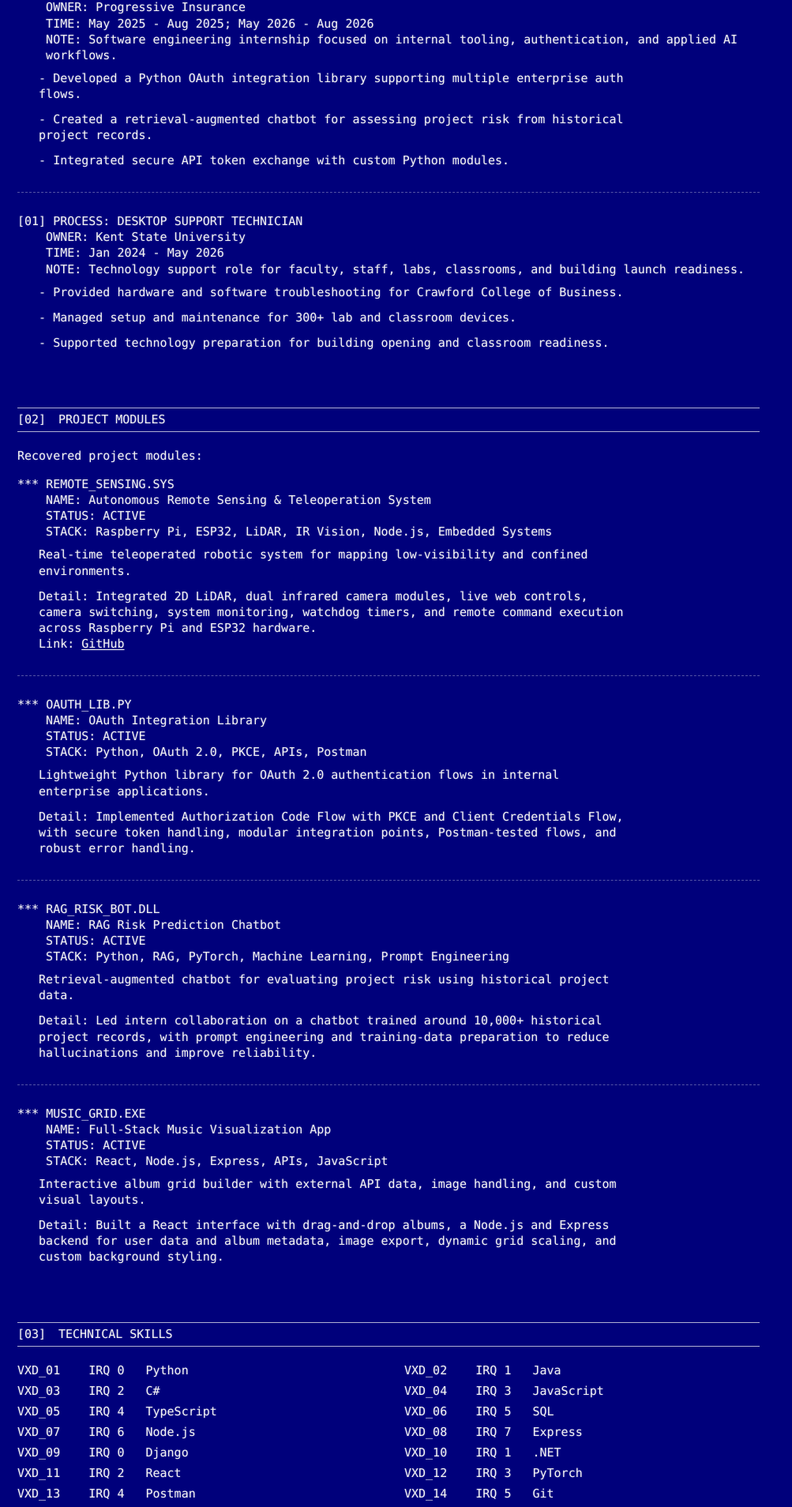
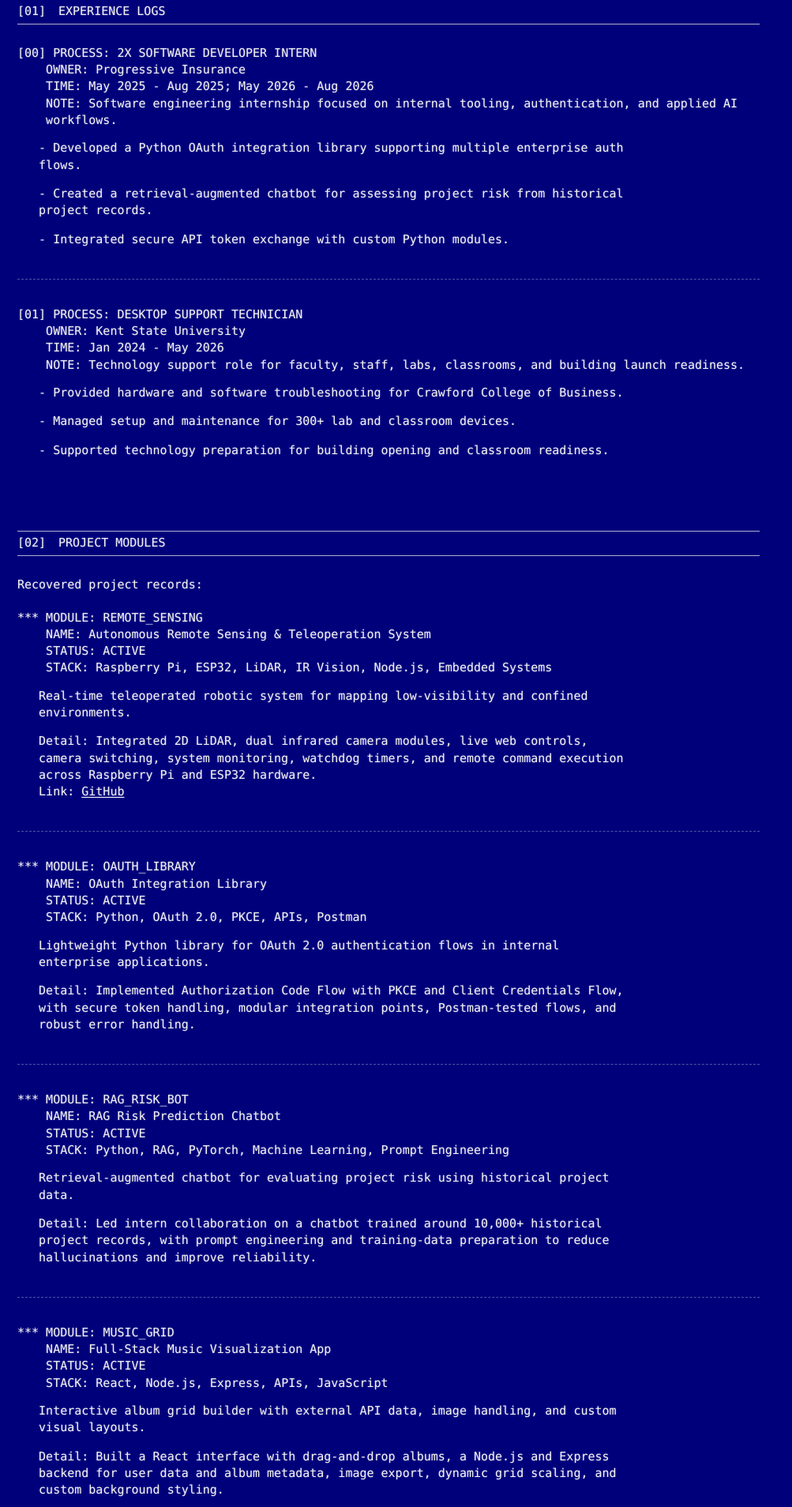
Before and after one commit to ombakh/web, a React (Vite) app: page / in a window 1280 px wide. Shown: the part 844-2752 px from the top of the page at 79% size, without its empty margins (0-1003 px from the left). Built offline with nearby package versions, Linux system fonts and the light colour scheme.

Commit message:
Improve spacing and simplify retro labels

```diff
--- a/scripts/build-static.cjs
+++ b/scripts/build-static.cjs
@@ -5,7 +5,7 @@
 const root = process.cwd()
 const dist = path.join(root, 'dist')
 const assets = path.join(dist, 'assets')
-const assetVersion = 'no-domain-1'
+const assetVersion = 'readability-1'
 
 function copyDir(source, target) {
   if (!fs.existsSync(source)) return
--- a/src/App.tsx
+++ b/src/App.tsx
@@ -129,8 +129,8 @@
           </p>
         </div>
         <figure className="headshot-frame">
-          <img src="./headshot.jpeg?v=no-domain-1" alt="Om Bakhshi headshot" />
-          <figcaption>PROFILE_IMG.BMP recovered</figcaption>
+          <img src="./headshot.jpeg?v=readability-1" alt="Om Bakhshi headshot" />
+          <figcaption>Profile image recovered</figcaption>
         </figure>
       </div>
     </header>
@@ -189,11 +189,11 @@
   return (
     <section className="bsod-block" id="projects">
       <SectionTitle code="02" title="PROJECT MODULES" />
-      <p className="section-note">Recovered project modules:</p>
+      <p className="section-note">Recovered project records:</p>
       {projects.map((project) => (
-        <article className="module-entry" key={project.file}>
+        <article className="module-entry" key={project.module}>
           <p className="entry-heading">
-            *** {project.file}
+            *** MODULE: {project.module}
             <br />
             <span>NAME: {project.title}</span>
             <br />
@@ -209,7 +209,7 @@
                 <br />
                 Link:{' '}
                 {project.links.map((link, linkIndex) => (
-                  <span key={`${project.file}-${link.href}`}>
+                  <span key={`${project.module}-${link.href}`}>
                     {linkIndex > 0 && ' | '}
                     <TerminalLink href={link.href}>{link.label}</TerminalLink>
                   </span>
@@ -227,8 +227,8 @@
   const componentRows = useMemo(
     () =>
       skills.map((skill, index) => ({
-        address: `VXD_${String(index + 1).padStart(2, '0')}`,
-        irq: `IRQ ${index % 8}`,
+        address: `SKILL ${String(index + 1).padStart(2, '0')}`,
+        irq: `SET ${index % 4}`,
         skill,
       })),
     [],
--- a/src/data/portfolio.ts
+++ b/src/data/portfolio.ts
@@ -1,5 +1,5 @@
 export type Project = {
-  file: string
+  module: string
   title: string
   status: string
   summary: string
@@ -27,7 +27,7 @@
 
 export const projects: Project[] = [
   {
-    file: 'REMOTE_SENSING.SYS',
+    module: 'REMOTE_SENSING',
     title: 'Autonomous Remote Sensing & Teleoperation System',
     status: 'ACTIVE',
     summary:
@@ -38,7 +38,7 @@
     links: [{ label: 'GitHub', href: 'https://github.com/ombakh' }],
   },
   {
-    file: 'OAUTH_LIB.PY',
+    module: 'OAUTH_LIBRARY',
     title: 'OAuth Integration Library',
     status: 'ACTIVE',
     summary:
@@ -49,7 +49,7 @@
     links: [],
   },
   {
-    file: 'RAG_RISK_BOT.DLL',
+    module: 'RAG_RISK_BOT',
     title: 'RAG Risk Prediction Chatbot',
     status: 'ACTIVE',
     summary:
@@ -60,7 +60,7 @@
     links: [],
   },
   {
-    file: 'MUSIC_GRID.EXE',
+    module: 'MUSIC_GRID',
     title: 'Full-Stack Music Visualization App',
     status: 'ACTIVE',
     summary:
--- a/src/index.css
+++ b/src/index.css
@@ -60,7 +60,7 @@
   padding: clamp(12px, 2vw, 24px) 0 clamp(84px, 10vw, 128px);
   margin-left: clamp(8px, 2vw, 22px);
   font-size: clamp(12px, 1.18vw, 15px);
-  line-height: 1.34;
+  line-height: 1.42;
   letter-spacing: 0;
   text-align: left;
   text-shadow: 0 0 2px rgba(255, 255, 255, 0.32);
@@ -95,17 +95,17 @@
 
 .bsod-block {
   width: min(980px, 100%);
-  margin: 0 0 clamp(28px, 4vw, 42px) 0;
+  margin: 0 0 clamp(34px, 5vw, 52px) 0;
   white-space: normal;
 }
 
 .bsod-block p {
-  margin: 0 0 12px 0;
+  margin: 0 0 15px 0;
 }
 
 .hero-block {
   margin-top: 0;
-  margin-bottom: 34px;
+  margin-bottom: 42px;
 }
 
 .panic-title {
@@ -119,7 +119,7 @@
   display: grid;
   grid-template-columns: minmax(0, 1fr) clamp(150px, 18vw, 190px);
   align-items: start;
-  gap: clamp(16px, 3vw, 30px);
+  gap: clamp(20px, 3.5vw, 36px);
   width: min(940px, 100%);
   margin-top: 4px;
 }
@@ -157,7 +157,7 @@
   grid-template-columns: 42px minmax(0, 1fr);
   column-gap: 10px;
   width: min(940px, 100%);
-  margin: 0 0 clamp(14px, 2vw, 20px) 0;
+  margin: 0 0 clamp(18px, 2.5vw, 26px) 0;
   padding: 4px 0 5px 0;
   border-top: 1px solid rgba(244, 244, 244, 0.72);
   border-bottom: 1px solid rgba(244, 244, 244, 0.72);
@@ -179,7 +179,7 @@
 }
 
 .section-note {
-  margin-bottom: 16px !important;
+  margin-bottom: 20px !important;
 }
 
 .terminal-link {
@@ -220,7 +220,7 @@
 }
 
 .entry-heading {
-  margin-bottom: 9px !important;
+  margin-bottom: 14px !important;
   overflow-wrap: anywhere;
 }
 
@@ -232,8 +232,8 @@
 .log-entry,
 .module-entry {
   width: min(940px, 100%);
-  margin: 0 0 clamp(18px, 3vw, 26px) 0;
-  padding: 0 0 clamp(14px, 2vw, 18px) 0;
+  margin: 0 0 clamp(24px, 3.5vw, 34px) 0;
+  padding: 0 0 clamp(18px, 2.5vw, 24px) 0;
   border-bottom: 1px dashed rgba(244, 244, 244, 0.34);
 }
 
@@ -246,38 +246,39 @@
   display: grid;
   grid-template-columns: repeat(2, minmax(0, 1fr));
   width: min(940px, 100%);
-  column-gap: clamp(20px, 4vw, 40px);
+  column-gap: clamp(28px, 5vw, 54px);
+  row-gap: 4px;
 }
 
 .component-grid p {
   display: grid;
-  grid-template-columns: 8ch 6ch minmax(0, 1fr);
-  column-gap: 2ch;
+  grid-template-columns: 9ch 5ch minmax(0, 1fr);
+  column-gap: 3ch;
 }
 
 .component-grid p,
 .dump-lines p {
-  margin: 0 0 6px 0;
+  margin: 0 0 8px 0;
   overflow-wrap: anywhere;
 }
 
 .dump-lines {
   width: min(940px, 100%);
-  margin: 0 0 14px 0;
+  margin: 4px 0 18px 0;
   padding-left: 4ch;
   overflow-wrap: anywhere;
 }
 
 .spaced {
-  margin-top: 18px !important;
+  margin-top: 24px !important;
 }
 
 .memory-block {
-  margin-top: 28px;
+  margin-top: 34px;
 }
 
 .footer-block {
-  margin-top: 34px;
+  margin-top: 42px;
 }
 
 .boot-screen {
@@ -500,7 +501,7 @@
   .bsod-screen,
   .boot-screen {
     font-size: 12px;
-    line-height: 1.34;
+    line-height: 1.42;
   }
 
   .bsod-screen {
@@ -511,7 +512,7 @@
   }
 
   .bsod-block {
-    margin-bottom: 30px;
+    margin-bottom: 38px;
   }
 
   .panic-title {
@@ -520,7 +521,7 @@
 
   .profile-recovery {
     grid-template-columns: 1fr;
-    gap: 12px;
+    gap: 18px;
   }
 
   .headshot-frame,
```
